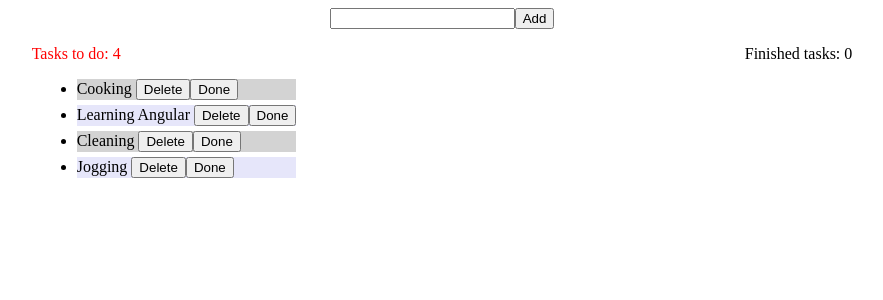
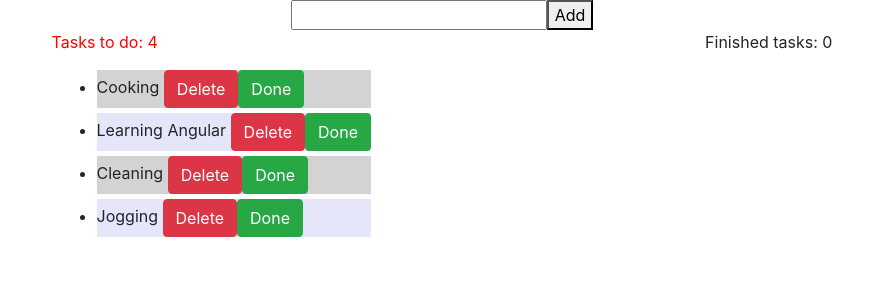
Before and after one commit to Kacperem/AngularTrainingAPPS, an Angular app: page / in a window 1280 px wide. Shown: the top 300 px of the page, without its empty margins (198-1081 px from the left). Built offline with nearby package versions, Linux system fonts and the light colour scheme.

Commit message:
installation Bootstrap

```diff
--- a/angular.json
+++ b/angular.json
@@ -24,7 +24,8 @@
               "src/assets"
             ],
             "styles": [
-              "src/styles.css"
+              "src/styles.css",
+              "node_modules/bootstrap/dist/css/bootstrap.min.css"
             ],
             "scripts": []
           },
--- a/package.json
+++ b/package.json
@@ -19,6 +19,7 @@
     "@angular/platform-browser": "~8.2.14",
     "@angular/platform-browser-dynamic": "~8.2.14",
     "@angular/router": "~8.2.14",
+    "bootstrap": "^4.4.1",
     "rxjs": "~6.4.0",
     "tslib": "^1.10.0",
     "zone.js": "~0.9.1"
--- a/src/app/todo-task/todo-task.component.html
+++ b/src/app/todo-task/todo-task.component.html
@@ -3,8 +3,8 @@
   <ul>
     <li *ngFor="let task of tasksList; let odd = odd" [ngClass]="{'odd-li': odd, 'last-li':tasksList.length===1 }">
       {{task}}
-      <button (click)="remove(task)">Delete</button>
-      <button (click)="done(task)">Done</button>
+      <button type="button" class="btn btn-danger" (click)="remove(task)">Delete</button>
+      <button type="button" class="btn btn-success" (click)="done(task)">Done</button>
     </li>
   </ul>
 </ng-container>
--- a/src/styles.css
+++ b/src/styles.css
@@ -1,4 +1,4 @@
-/* You can add global styles to this file, and also import other style files */
+/* You can add global styles to this file, and also import other style files*/
 li {
   background: lightgray;
   margin: 5px;
```
Also changed, not shown: 1 other file (tests, documents, lock files or other folders).
